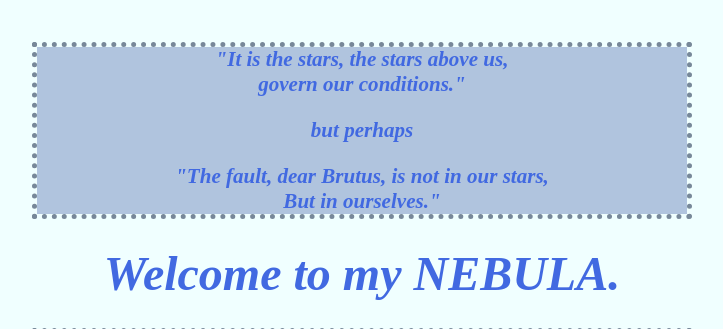
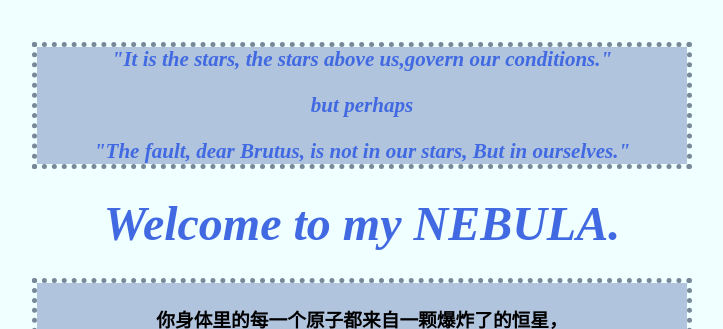
Before and after one commit to Gialive/Gialive.github.io, a plain HTML site: page index.html in a window 1280 px wide. Shown: the top 329 px of the page, without its empty margins (278-1001 px from the left). Drawn offline with Linux system fonts and the light colour scheme.

Commit message:
Update index.html

```diff
--- a/index.html
+++ b/index.html
@@ -9,11 +9,9 @@
 <body>
 	<div class="container">
 		<div class="box1">
-			<h3 align="center"><strong>"It is the stars, the stars above us, <br>
-				govern our conditions."</strong></h3>
+			<h3 align="center"><strong>"It is the stars, the stars above us,govern our conditions."</strong></h3>
 			<h3 align="center">but perhaps</h3>
-			<h3 align="center"><strong>"The fault, dear Brutus, is not in our stars,
-				<br>But in ourselves."</strong></h3>
+			<h3 align="center"><strong>"The fault, dear Brutus, is not in our stars, But in ourselves."</strong></h3>
 		</div>
 		<div class="box2">
 			<h1 align="center">Welcome to my <strong>NEBULA</strong>.</h1>
```
